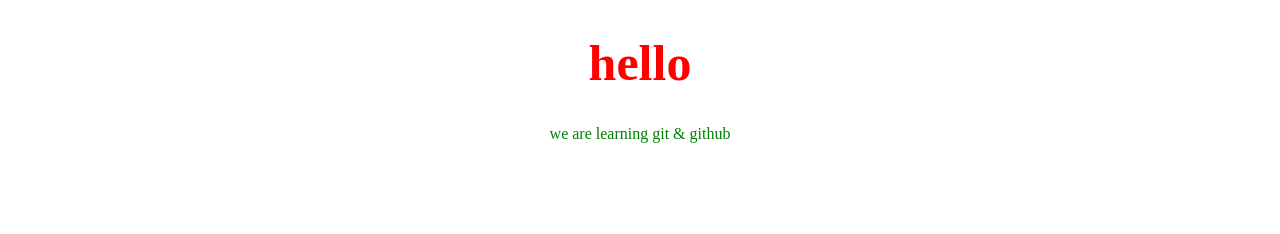
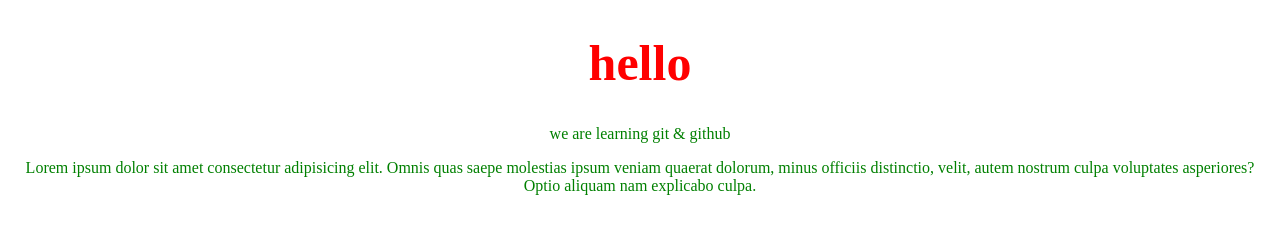
Before and after one commit to uzdev30/team, a plain HTML site: page index.html in a window 1280 px wide. Drawn offline with Linux system fonts and the light colour scheme.

Commit message:
some new changes

```diff
--- a/index.html
+++ b/index.html
@@ -10,6 +10,12 @@
     <div>
       <h1>hello</h1>
       <p>we are learning git & github</p>
+      <p>
+        Lorem ipsum dolor sit amet consectetur adipisicing elit. Omnis quas
+        saepe molestias ipsum veniam quaerat dolorum, minus officiis distinctio,
+        velit, autem nostrum culpa voluptates asperiores? Optio aliquam nam
+        explicabo culpa.
+      </p>
     </div>
   </body>
 </html>
```
